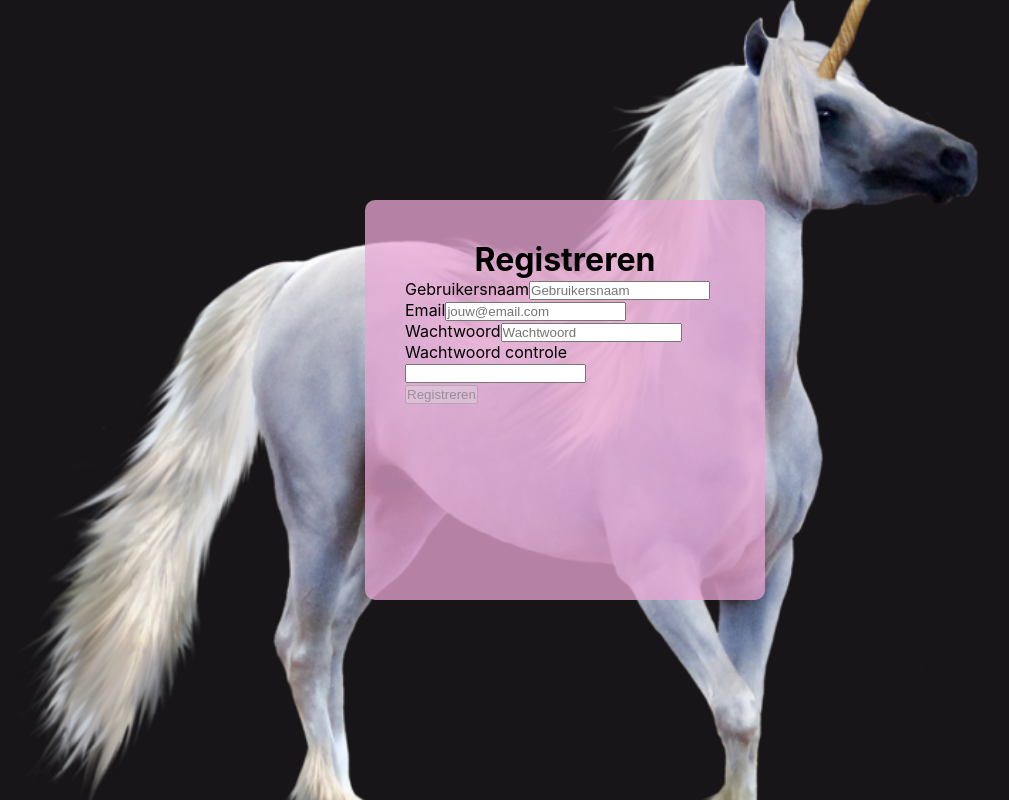
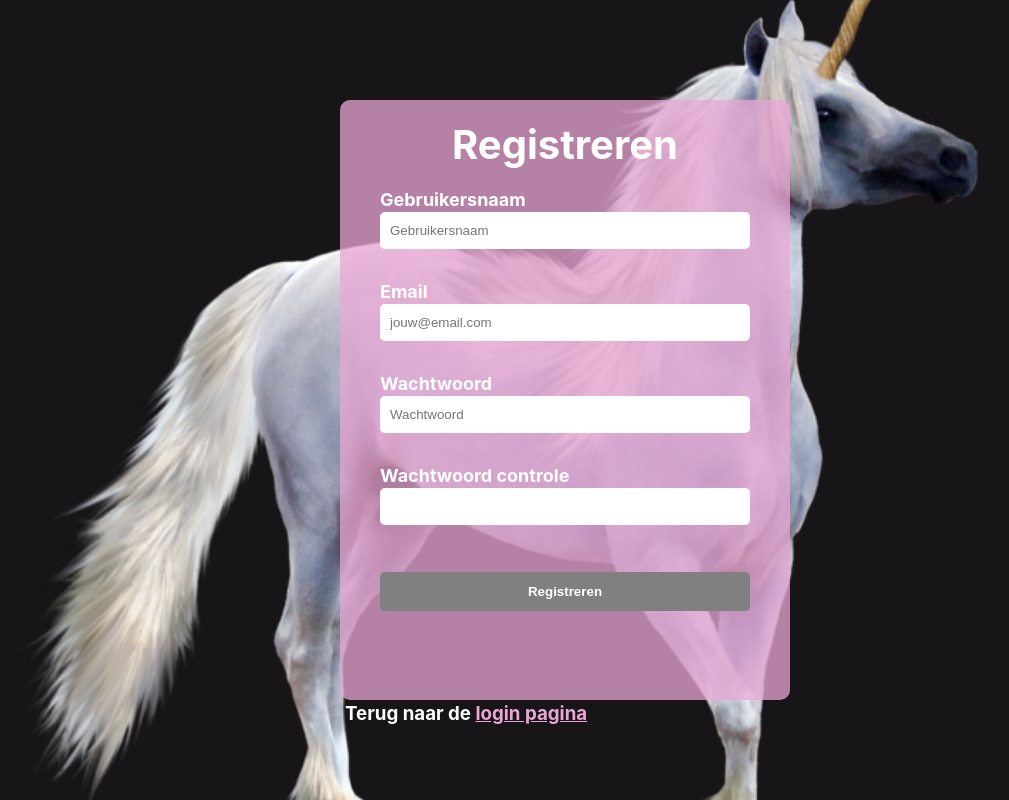
Before and after one commit to mmesander/dodo-en-kuik-front, a React (Vite) app: page /registreren in a window 1280 px wide. Shown: the whole page, without its empty margins (75-1084 px from the left). Built offline with nearby package versions, Linux system fonts and the light colour scheme.

Commit message:
add navigat to login and add styling register page

```diff
--- a/src/index.css
+++ b/src/index.css
@@ -25,9 +25,11 @@ code {
     --main-theme-color-white: white;
     --main-theme-color-black: black;
     --main-theme-color-grey: grey;
+    --main-theme-color-green: #006400;
 
     --main-bg-color: #171517;
     --field-bg-color: rgba(234, 167, 214, 0.75);
+    --field-error-message: #750000;
 
     --button-color-red: #FFC0CB;
     --main-error-color-red: red;
--- a/src/pages/register/Register.css
+++ b/src/pages/register/Register.css
@@ -15,10 +15,92 @@
     display: flex;
     flex-direction: column;
     background-color: var(--field-bg-color);
-    flex-basis: 400px;
-    width: 400px;
+    flex-basis: 600px;
+    width: 450px;
     border-radius: 10px;
-    padding: 40px;
+    padding: 20px 40px 30px 40px;
     align-items: center;
     position: relative;
 }
+
+.register-inner-container h1 {
+    margin-bottom: 20px;
+    color: var(--main-theme-color-white);
+    font-size: 40px;
+}
+
+.register-inner-container label {
+    color: var(--main-theme-color-white);
+    font-weight: bold;
+    font-size: 18px;
+}
+
+.register-inner-container input {
+    width: 100%;
+    border-radius: 5px;
+    padding: 9px 8px;
+    margin: 2px 0;
+    border: 2px solid transparent;
+}
+
+.input-error-message {
+    font-size: 15px;
+    font-weight: bold;
+    margin-bottom: 10px;
+    min-height: 20px;
+    color: var(--field-error-message)
+}
+
+.register-inner-container button {
+    background-color: var(--main-theme-color-mint);
+    color: var(--main-theme-color-white);
+    width: 100%;
+    margin-top: 15px;
+    margin-bottom: 3px;
+    border-radius: 5px;
+    border: 2px solid transparent;
+    font-weight: bold;
+    padding: 10px;
+}
+
+.register-inner-container button:hover {
+    cursor: pointer;
+    color: var(--main-theme-color-black);
+}
+
+.register-inner-container input:focus {
+    outline: 2px solid var(--main-theme-color-mint);
+}
+
+.register-inner-container button:disabled {
+    background-color: grey;
+    cursor: not-allowed;
+    color: var(--main-theme-color-white);
+}
+
+.register-inner-container p {
+    font-size: 15px;
+    font-weight: bold;
+    margin-bottom: 10px;
+    color: var(--field-error-message)
+}
+
+.register-inner-container h3 {
+    color: var(--main-theme-color-white);
+    position: absolute;
+    bottom: -25px;
+    left: 5px;
+}
+
+.register-inner-container a,
+.register-inner-container a:visited {
+    color: var(--main-theme-color-pink);
+}
+
+.register-inner-container a:hover {
+    color: var(--main-theme-color-mint);
+}
+
+.succes-message {
+    color: var(--main-theme-color-green);
+}
--- a/src/pages/register/Register.jsx
+++ b/src/pages/register/Register.jsx
@@ -22,7 +22,7 @@ function Register() {
     useEffect(() => {
         if (registrationSuccess) {
             const timer = setTimeout(() => {
-                navigate("/");
+                navigate("/login");
             }, 3000);
 
             return () => clearTimeout(timer);
@@ -143,6 +143,7 @@ function Register() {
                             Registratie is gelukt, je wordt in 3 seconden teruggeleid naar de login pagina
                         </h4>}
                     </form>
+                    <h3>Terug naar de <Link to="/login">login pagina</Link></h3>
                 </div>
             </div>
         </>
```
